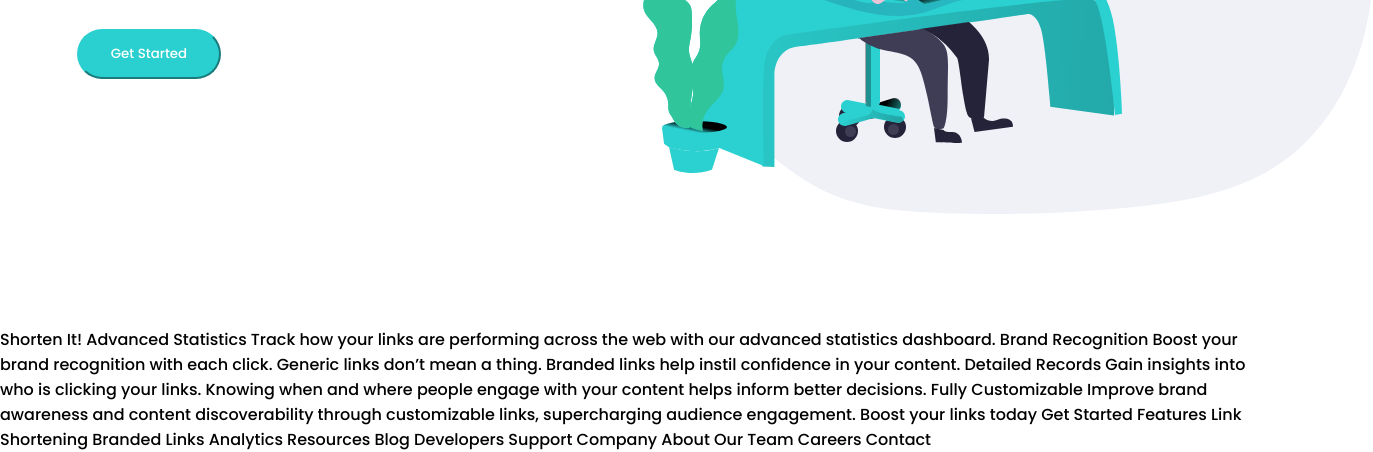
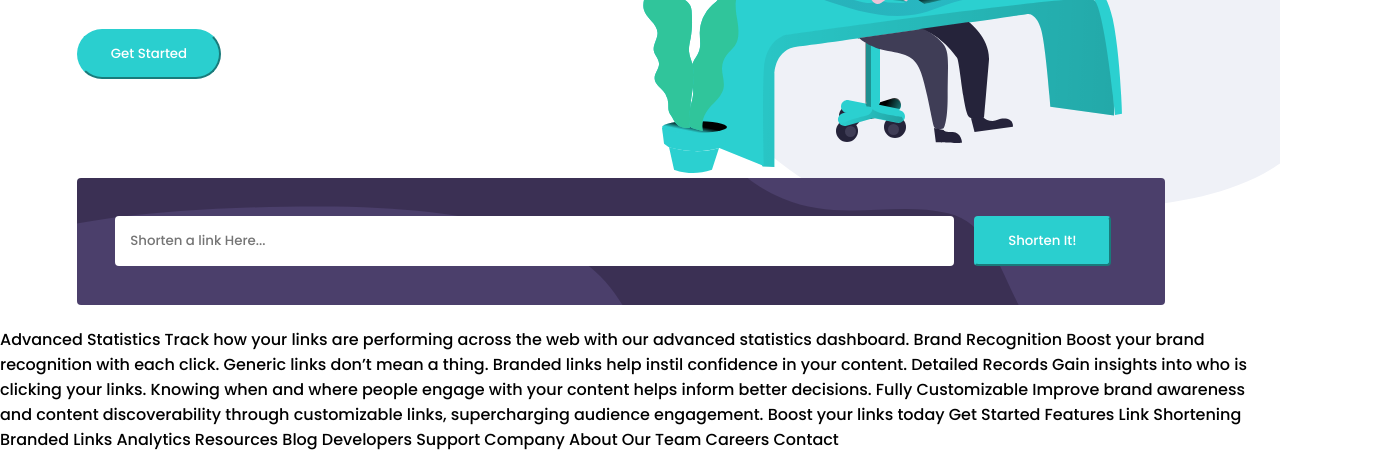
Before and after one commit to isaacpitwa/url-shortening, a plain HTML site: page index.html in a window 1280 px wide. Shown: the part 414-866 px from the top of the page, 1373 px wide, since content can reach past the window. Drawn offline with Linux system fonts and the light colour scheme.

Commit message:
Shorten link

```diff
--- a/css/styles.css
+++ b/css/styles.css
@@ -52,9 +52,14 @@
 .btn-lg{
     padding: 0.8rem 2rem;
 }
+.b-radius-4{
+border-radius: 4px;
+}
 section.landing{
     padding: 3% 6%;
     background-color: #fff;
+    position: relative;
+    overflow: hidden;
 }
 section.landing nav{
     justify-content: space-between;
@@ -91,3 +96,27 @@ div.space-2x{
     height: 2rem;
     width: 100%;
 }
+
+
+.link-form-card{
+    padding: 3% 3% ;
+    z-index: 1;
+    position: absolute;
+    bottom: 3%;
+    background-color: var(--dark-violet);
+    width: 79%;
+    background-image: url('../images/bg-shorten-desktop.svg');
+    background-repeat: no-repeat;
+    background-size: cover;
+}
+.link-form-card input{
+    width: 80%;
+    padding: 15px;
+    border: 0;
+}
+.link-form-card input:focus{
+    outline: none;
+}
+.link-form-card button{
+    margin-left: 20px;
+}
--- a/index.html
+++ b/index.html
@@ -46,6 +46,12 @@
       <div class="landing-right">
         <img alt="Working" src="./images/illustration-working.svg"/>
       </div>
+      <div class="link-form-card b-radius-4">
+        <div class="d-flex">
+          <input type="text" placeholder="Shorten a link Here..." class="b-radius-4" />
+          <button class="action-btn btn-lg b-radius-4"> Shorten It!</button>
+        </div>
+      </div>
     </div>
   </section>
 
@@ -61,7 +67,7 @@
 
 
 
-  Shorten It!
+
 
   Advanced Statistics
 
```
